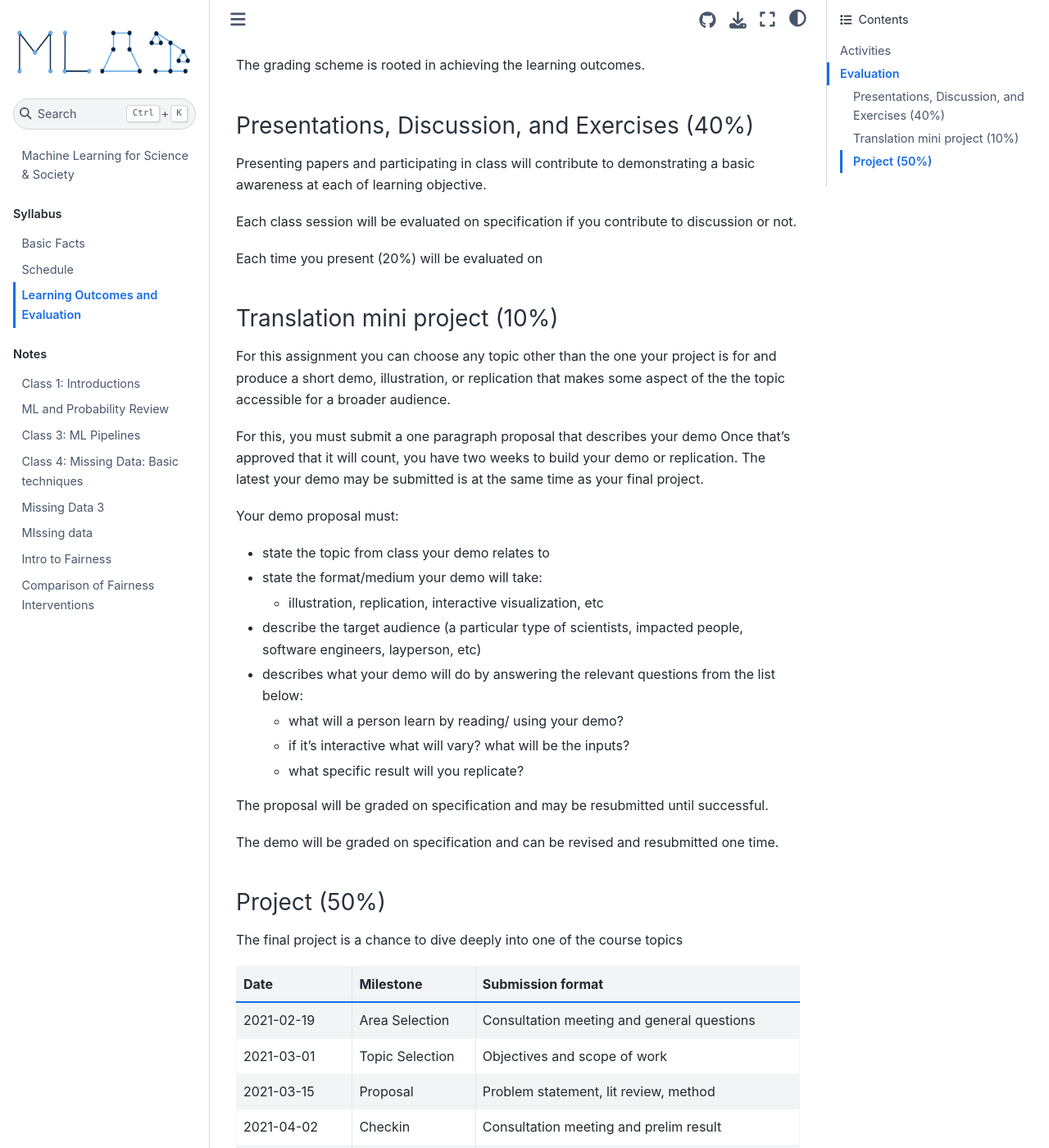
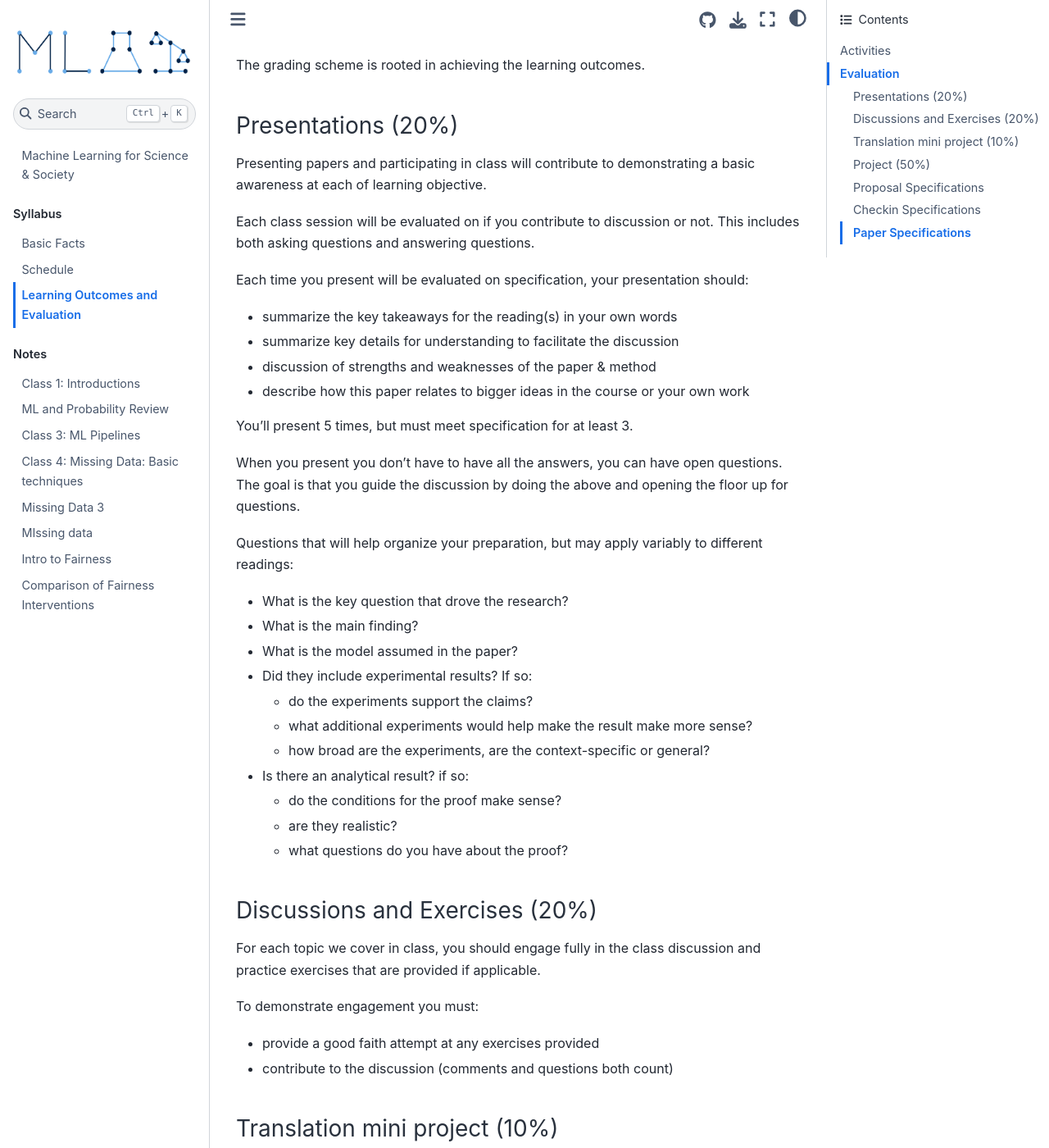
Before and after one commit to ml4scisoc/ml4scisoc.github.io, a Jupyter Book: the page built from syllabus/learning.md, in a window 1280 px wide and 1400 px high, scrolled down 815 px. Shown: the whole window at 82% size. Built offline with Jupyter Book 1.0.4 settings and Sphinx 7.4.7 and the Sphinx Book theme 1.1.4, drawn with Linux system fonts in a browser that asks for light colours; some of the changed text lies outside the part shown.

Commit message:
grading information

````diff
--- a/syllabus/learning.md
+++ b/syllabus/learning.md
@@ -29,16 +29,47 @@
 
 The grading scheme is rooted in achieving the learning outcomes.
 
-### Presentations, Discussion, and Exercises (40%)
+### Presentations (20%)
 
 
 Presenting papers and participating in class will contribute to demonstrating a basic awareness at each of learning objective.
 
 
-Each class session will be evaluated on specification if you contribute to discussion or not.
+Each class session will be evaluated on if you contribute to discussion or not. This includes both asking questions and answering questions.
 
-Each time you present (20%) will be evaluated on
+Each time you present  will be evaluated on specification, your presentation should:
+- summarize the key takeaways for the reading(s) in your own words
+- summarize key details for understanding to facilitate the discussion
+- discussion of strengths and weaknesses of the paper & method
+- describe how this paper relates to bigger ideas in the course or your own work
 
+You'll present 5 times, but must meet specification for at least 3.
+
+When you present you don't have to have all the answers, you can have open questions.
+The goal is that you guide the discussion by doing the above and opening the floor up for questions.
+
+
+Questions that will help organize your preparation, but may apply variably to different readings:
+- What is the key question that drove the research?
+- What is the main finding?
+- What is the model assumed in the paper?
+- Did they include experimental results? If so:
+  - do the experiments support the claims?
+  - what additional experiments would help make the result make more sense?
+  - how broad are the experiments, are the context-specific or general?
+- Is there an analytical result? if so:
+  - do the conditions for the proof make sense?
+  - are they realistic?
+  - what questions do you have about the proof?
+
+### Discussions and Exercises (20%)
+
+For each topic we cover in class, you should engage fully in the class discussion
+and practice exercises that are provided if applicable.
+
+To demonstrate engagement you must:
+- provide a good faith attempt at any exercises provided
+- contribute to the discussion (comments and questions both count)
 
 
 ### Translation mini project  (10%)
@@ -47,6 +78,7 @@
 
 For this, you must submit a one paragraph proposal that describes your demo  Once that's approved that it will count, you have two weeks to build your demo or replication. The latest your demo may be submitted is at the same time as your final project.
 
+The proposal (2%) will be graded on specification and may be resubmitted until successful.
 Your demo proposal must:
 - state the topic from class your demo relates to
 - state the format/medium your demo will take:
@@ -56,15 +88,22 @@
   - what will a person learn by reading/ using your demo?
   - if it's interactive what will vary? what will be the inputs?
   - what specific result will you replicate?
+- describe a demo that is an appropriate scope (not too large or too small)
 
-The proposal will be graded on specification and may be resubmitted until successful.
 
-The demo will be graded on specification and can be revised and resubmitted one time.
+The demo will be graded on specification (6%) and can be revised and resubmitted one time.
+Your demo must:
+- describe a topic accurately
+- be accessible to the specified topic model
+- meet the description in the proposal
+
+With your demo or after, submit a one paragraph reflection (2%) describing what you learned doing this exercise.
+The reflection will be graded on completion.
 
 
 ### Project (50%)
 
-The final project is a chance to dive deeply into one of the course topics
+The final project is a chance to dive deeply into one of the course topics. It has the following timeline. Percentages below are of the total grade.
 
 
 ```{list-table}
@@ -73,38 +112,83 @@
 * - Date
   - Milestone
   - Submission format
+  - grading
 * - 2021-02-19
   - Area Selection
   - Consultation meeting and general questions
+  - feedback only
 * - 2021-03-01
   - Topic Selection
   - Objectives and scope of work
+  - completion (5%)
 * - 2021-03-15
   - Proposal
   - Problem statement, lit review, method
+  - specification, with revisions (10%)
 * - 2021-04-02
   - Checkin
   - Consultation meeting and prelim result
+  - specification, no revision (5%)
 * - 2021-04-13
   - Rough draft
   - Draft ready for peers to read
+  - feedback only, per paper specs
 * - 2021-04-19,21
   - Presentation
   - talk in class
+  - specification (10%)
 * - 2021-04-26
   - revision plan
   - plan for final revision, minor extensions
+  - feedback only, per paper specs
 * - 2021-05-07
   - final paper
   - final paper submitted for grading
+  - specification (15%)
+* - 2021-05-07
+  - final reflection
+  - final paper submitted for grading
+  - completion (5%)
 ```
+
+### Proposal Specifications
+
+Submit a 1.5- 2page proposal in the ACM Proceedings format.
+
+Your proposal should include a concise problem statement, a preliminary literature review that situates your project, a description of method(s) you will use to answer your questions in your project, and the expected outcomes of your project.
 
 
 
+The proposal will be graded on if it meets the specification or not, but you will be able to revise and resubmit if the first submission does not. To meet specification it must:
+
+- be the right length
+- be the right format
+- include all sections
+- be written clearly
+- describe the problem, clearly identifying what the specific goals of your project are
+- describe a tractable project
+- summarize relevant literature for the problem context
+- summarize relevant course-related literature for your project
+- describe what you will do in your project
+- describe what the end outcome of your project.
+
+### Checkin Specifications
+
+- scheduled on time
+- at least one dimension of progress from proposal
+
+### Paper Specifications
+
+Your final paper should include a concise problem statement, a complete literature review that situates your project, a description of method(s) used your project, and findings.
 
 
-<!-- Grading of individual items will be on a basis of mastery:
- - 0: not submitted or too incomplete to assess
- - 1: sincere attempt, general awareness of the skill/topic
- - 2: competent, sound understanding, but not too deep of a topic able to complete apply a skill with instruction
- - 3: -->
+For it to meet specification it must:
+- be the right length
+- be the right format
+- include clearly marked sections indicating the required content
+- be written clearly
+- describe the problem, clearly identifying the specific goals of your project
+- summarize relevant literature for the problem context
+- summarize relevant course-related literature for your project
+- include clear description of what was accomplished
+- include a clear summary of results (may include null results/ failed findings)
````
